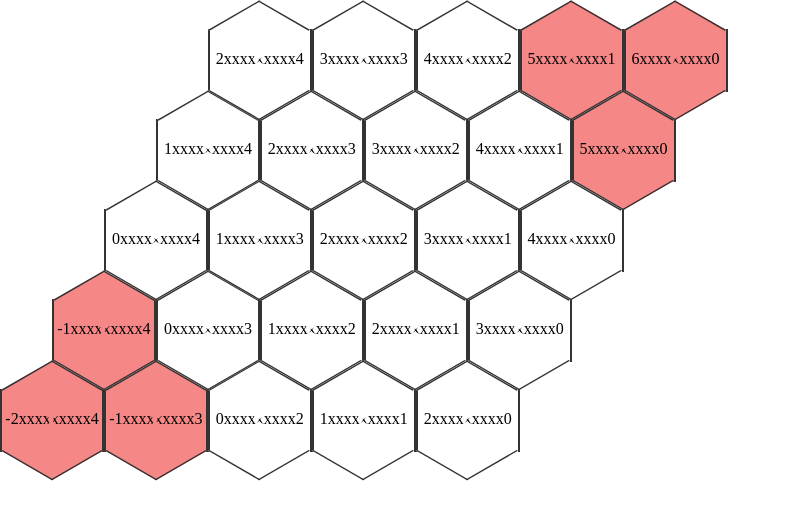
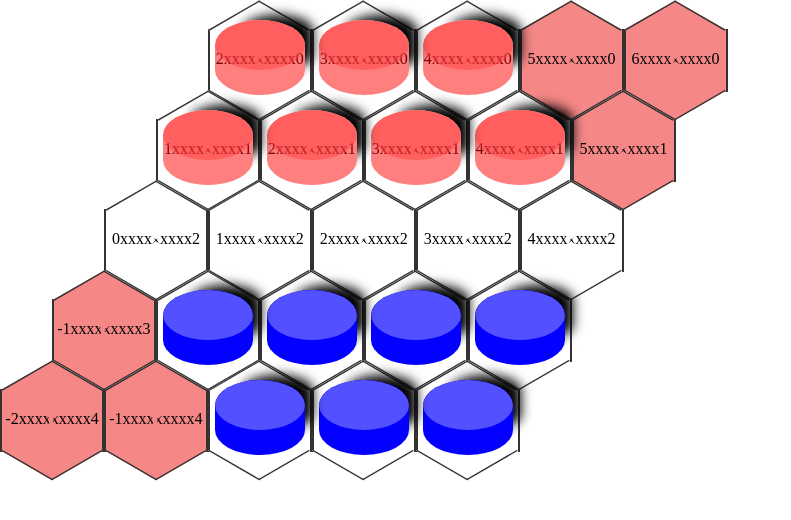
Before and after one commit to Code-Institute-Submissions/Milestone_2-1, a plain HTML site: page index.html in a window 1280 px wide. Shown: the whole page, without its empty margins (0-791 px from the left). Drawn offline with nearby package versions, Linux system fonts and the light colour scheme.

Commit message:
added player pieces

```diff
--- a/assets/css/style.css
+++ b/assets/css/style.css
@@ -71,3 +71,83 @@ ol:nth-child(even) {
     background: #F58787;
     cursor: pointer;
 }
+
+.cylinder {
+	position: absolute;
+	overflow: hidden;
+	margin: -69px auto 0 5px;
+	width: 90px;
+	height: 75px;
+	border-radius: 45px/25px;
+    /* background-color: rgba(160, 160, 160, 1); */
+    z-index: 99;
+    -webkit-box-shadow: 18px -15px 12px -10px rgba(0,0,0,1);
+-moz-box-shadow: 18px -15px 12px -10px rgba(0,0,0,1);
+box-shadow: 18px -15px 12px -10px rgba(0,0,0,1);
+}
+
+.cylinder:after {
+	position: absolute;
+	left: 0;
+	top: 0;
+	width: 90px;
+	height: 50px;
+	border-radius: 45px/25px;
+	/* background-color: rgb(196, 196, 196); */
+    content: '';
+
+    /* use this when green
+    -webkit-box-shadow: inset 0px 0px 10px 4px rgba(0,0,0,1);
+    -moz-box-shadow: inset 0px 0px 10px 4px rgba(0,0,0,1);
+    box-shadow: inset 0px 0px 10px 4px rgba(0,0,0,1); */
+
+}
+
+.cylinder:before {
+	position: absolute;
+	left: 0;
+	bottom: 0;
+	width: 90px;
+	height: 50px;
+	border-radius: 45px/25px;
+	/* background-color: rgba(160, 160, 160, 1); */
+    content: '';
+
+}
+
+.playerOne {
+    background-color: rgba(255, 0, 0, .5);
+}
+.playerOne:after {
+    background-color: rgba(255, 64, 64, .5);
+}
+/* .playerOne:before {
+    background-color: rgba(107, 0, 0, .5);
+} */
+
+
+.playerTwo {
+    background-color: rgb(4, 0, 255);
+}
+.playerTwo:after {
+    background-color: rgb(83, 80, 255);
+}
+/* .playerTwo:before {
+    background-color: rgb(3, 0, 167);
+} */
+
+@keyframes drawArc {
+    0% { transform: rotate(0deg) translateX(0px) rotate(0deg) ;}
+    100%{ transform: rotate(-180deg) translateX(150px) rotate(180deg);  }
+}
+@-webkit-keyframes drawArc {
+    0% { -webkit-transform: rotate(0deg) translateX(0px) rotate(0deg) ;}
+    100%{ -webkit-transform: rotate(-180deg) translateX(150px) rotate(180deg);  }
+}
+
+
+.animateArc {
+
+    animation: drawArc 3s linear 1 forwards;;
+    -webkit-animation: drawArc 3s linear 1 forwards;;
+}
--- a/assets/js/script.js
+++ b/assets/js/script.js
@@ -83,30 +83,42 @@ console.log(hexToPixel(testHex));
 
 function makeHexagonalShape(N) {
     let results = [];
-     for (let q = -N; q <= N; q++) {
+    for (let q = -N; q <= N; q++) {
 
 
         // for (let r = -N; r <= N; r++) {
         for (let r = N; r >= -N; r--) {
             let hex = new HexCube(q + N, r + N, -q - r + N);
 
-            let temp1 = q + N;
-            let temp2 = -q - r + N;
+            let axialQ = q + N;
+            let axialR = -q - r + N;
 
-            let hex2 = new HexAxial(r + N, -q - r + N);
+
+            let hex2 = new HexAxial(axialQ, axialR);
 
             coord = hexToPixel(hex2);
 
             if (((Math.abs(q) + Math.abs(r) + Math.abs(-q - r)) / 2) <= N) {
                 results.push(hex);
                 //results.push(hex2);
-                $("#grid").append(`<div class='hex' style="top:${coord.x}px; left:${coord.y}px">${temp2}xxxxxxxxx${temp1}</div>`);
+                $("#grid").prepend(`<div class='hex' style="top:${coord.x}px; left:${coord.y}px">${axialR}xxxxxxxxx${axialQ}</div>`);
+
+                if ((axialQ == 0 || axialQ == 1)) {
+                    $("#grid div").first().append(`<div class='cylinder playerOne' axial="${axialR} ${axialQ}"></div>`);
+                }
+                else if ((axialQ == 2 * N) || (axialQ == 2 * N - 1)) {
+                    $("#grid div").first().append(`<div class='cylinder playerTwo' axial="${axialR} ${axialQ}"></div>`);
+                }
+
             }
 
-            else { $("#grid").prepend(`<div class='hex test' style="top:${coord.x}px; left:${coord.y}px">${temp2}xxxxxxxxx${temp1}</div>`); }
+            else { $("#grid").append(`<div class='hex test' style="top:${coord.x}px; left:${coord.y}px">${axialR}xxxxxxxxx${axialQ}</div>`); }
 
-            // console.log(temp2, temp1);
+            // console.log(axialR, axialQ);
         }
+
+
+
 
 
     }
@@ -115,19 +127,43 @@ function makeHexagonalShape(N) {
 
 console.log(makeHexagonalShape(2));
 
+var timer;
 
-// function makeHexagonalShape(N) {
-//     let results = [];
-//     for (let q = 0; q <= N; q++) {
-//         for (let r = 0; r <= N; r++) {
-//             let hex = new HexCube(q, r, -q-r);
-//             if (((Math.abs(q) + Math.abs(r) + Math.abs(-q-r)) / 2) <= N)
-//             {
-//                 results.push(hex);
-//             }
-//         }
-//     }
-//     return results;
-// }
 
-//  console.log(makeHexagonalShape(6));
+$(".cylinder").click(function () {
+    console.log($(this).attr("axial"));
+    blinking($(this));
+    $(this).addClass("animateArc");
+    //TODO FIX ZINDEX
+});
+
+
+function blinking(elm) {
+    timer = setInterval(blink, 200);
+    function blink() {
+        $(elm).fadeTo(200, 0.9, function () { $(elm).fadeTo(200, 1.0); });
+    }
+}
+
+
+// ///try to change css on the fly
+// var setRotation = function($target, degrees) {
+//     $target.css("-webkit-transform", "rotate(" + degrees + "deg)"); /* Safari and Chrome */
+//     $target.css("-moz-transform", "rotate(" + degrees + "deg)"); /* Firefox */
+//     $target.css("-ms-transform", "rotate(" + degrees + "deg)"); /* IE 9 */
+//     $target.css("-o-transform", "rotate(" + degrees + "deg)"); /* Opera */
+//     $target.css("transform", "rotate(" + degrees + "deg)");
+//   };
+
+//   var rotation = 0;
+
+//   //Set css() of elements
+//   $( document ).ready(function(){
+//     setInterval(function() {
+//       rotation += 0.1;
+//       setRotation($(".rotation"), rotation);
+//     }, 1000/60);
+//   });
+
+// TODO Add 1 oor 2 rows of player puck
+//TODO add green pieces count for players
```
Also changed, not shown: index.html (+0 -17 lines).
